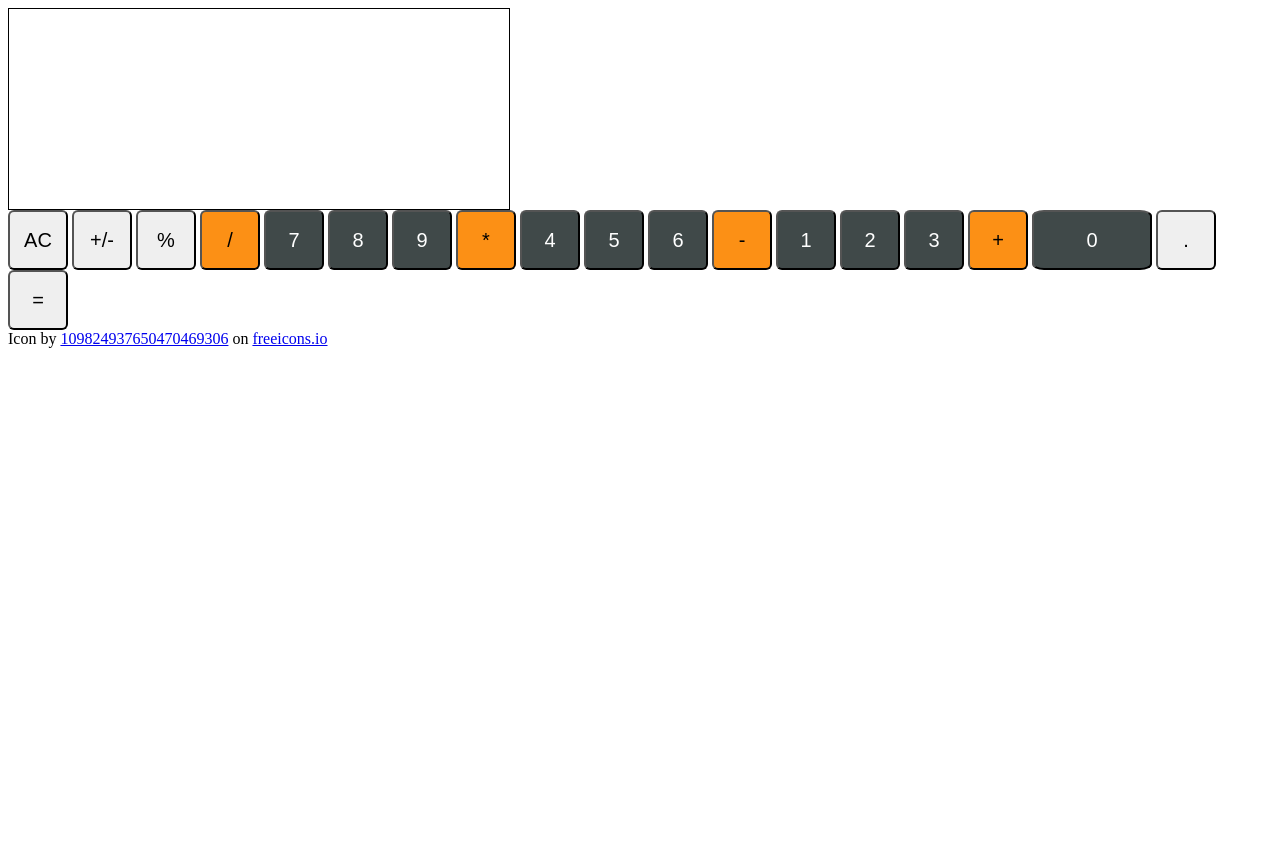
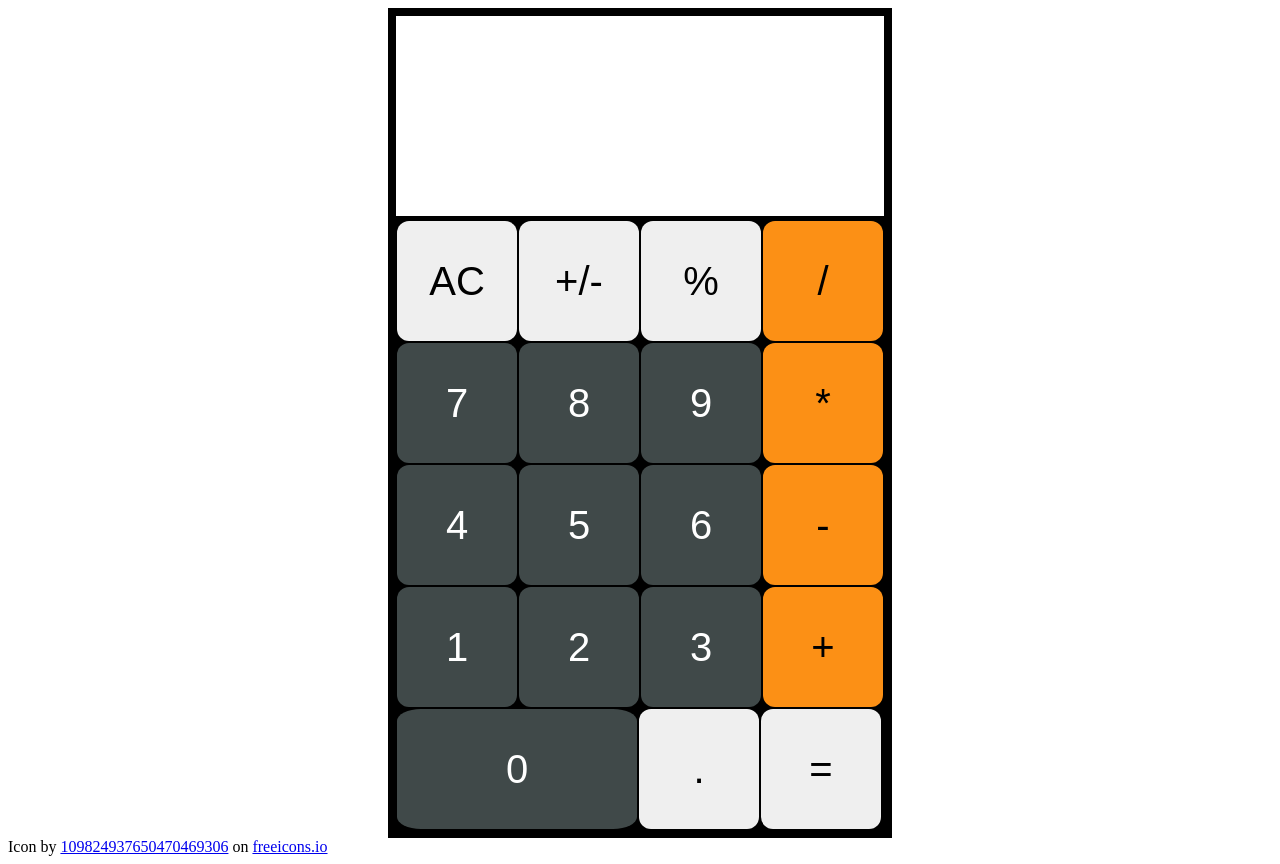
Before and after one commit to gapg3692/calculator, a plain HTML site: page index.html in a window 1280 px wide. Before the commit the page ends 800 px from the top, so only its background shows below. Drawn offline with Linux system fonts and the light colour scheme.

Commit message:
Complete main calculator style

```diff
--- a/index.html
+++ b/index.html
@@ -13,7 +13,8 @@
 </head>
 
 <body>
-    <div id="calculator"></div>
+    <div class="container">
+        <div id="calculator">
             <div id="screen">
                 <div class="upperLine"></div>
                 <div class="numberLine"></div>
@@ -39,6 +40,8 @@
                 <button class="dot">.</button>
                 <button class="result">=</button>
             </div>
+        </div>
+    </div>
     <footer>
         <div>
             Icon by
--- a/style.css
+++ b/style.css
@@ -1,8 +1,23 @@
+.container {
+    display: flex;
+    justify-content: center;
+}
+
 button {
-    width: 60px;
-    height: 60px;
+    width: 120px;
+    height: 120px;
     border-radius: 10%;
-    font-size: 20px;
+    font-size: 40px;
+    border: 0px;
+    margin: 1px;
+}
+
+.buttons {
+    display: flex;
+    width: 488px;
+    flex-wrap: wrap;
+    border: 2px solid;
+    background-color: black;
 }
 
 .operator {
@@ -15,11 +30,21 @@ button {
 }
 
 button.double {
-    width: 120px;
+    width: 240px;
 }
 
 #screen {
-    width: 500px;
+    width: 488px;
     height: 200px;
-    border: 1px solid;
+    border: 2px solid;
 }
+
+#calculator {
+    display: flex;
+    flex-direction: column;
+    width: fit-content;
+    height: fit-content;
+    border: 6px solid;
+    justify-content: center;
+    align-content: center;
+}
```
Lines whose indentation alone changed are shown as unchanged.
